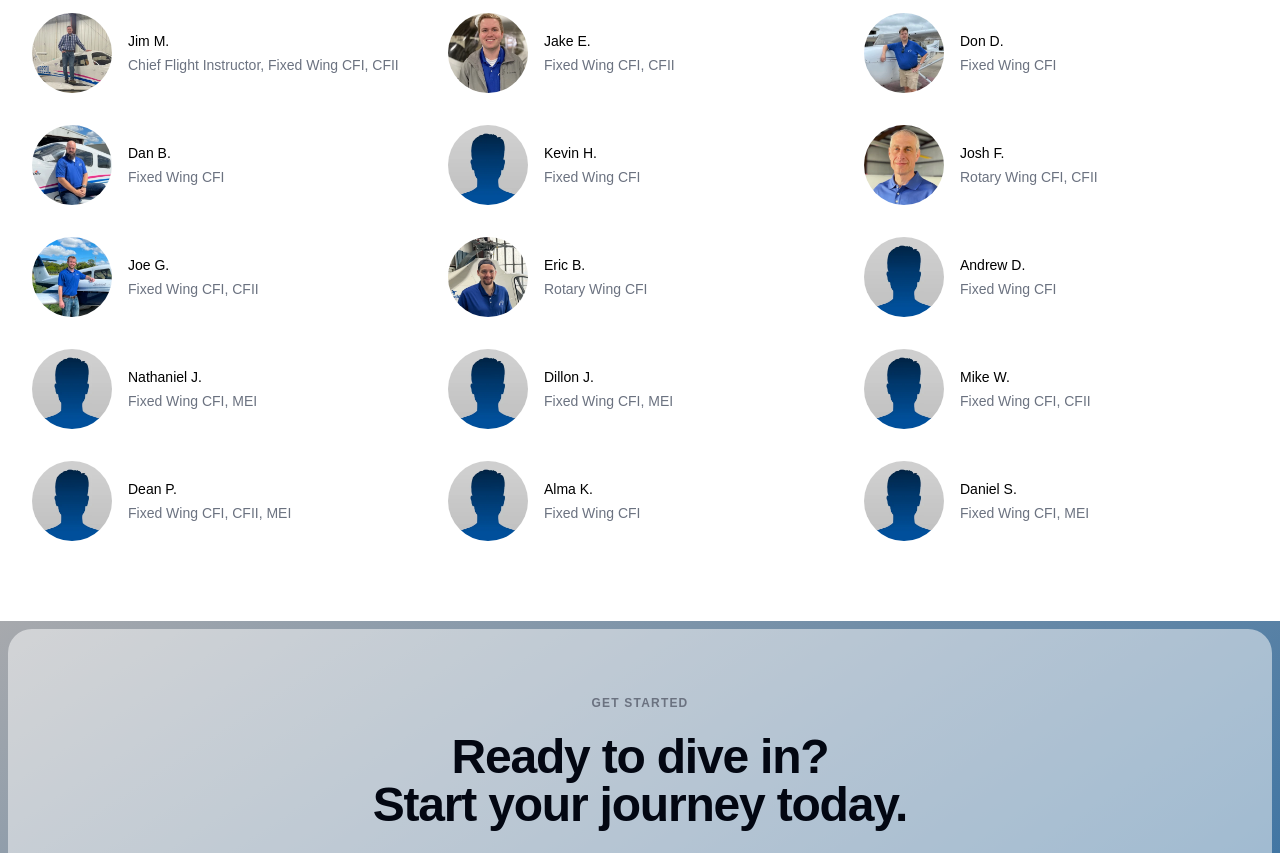
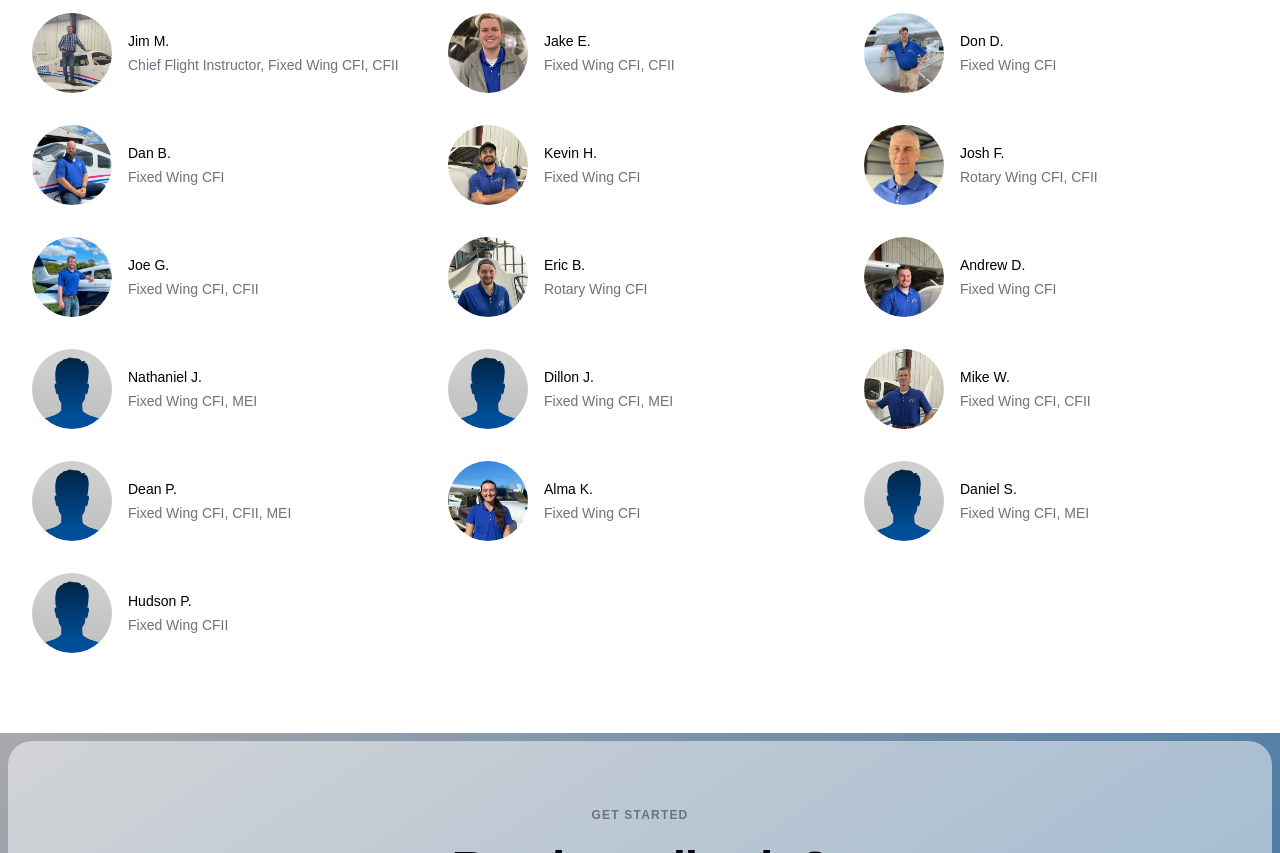
Before and after one commit to right-rudder/ideal-astro, an Astro site: page /about/our-team in a window 1280 px wide. Shown: the part 1360-2213 px from the top of the page. Built offline with nearby package versions, Linux system fonts and the light colour scheme; Astro itself is replaced by a stand-in of ours.

Commit message:
update site

```diff
--- a/src/pages/about/our-team.astro
+++ b/src/pages/about/our-team.astro
@@ -61,7 +61,7 @@ const data = {
         <li>
           <ImageComp
             imageAlt="Kimberly Nagel"
-            imagePath="/src/assets/images/kimberly_300.webp"
+            imagePath="/src/assets/images/kim_nagel_pic.webp"
             styles="w-11/12 max-w-lg h-[30rem] object-cover rounded-xl"
             quality="100"
           />
@@ -134,7 +134,7 @@ const data = {
       <Person
         name="Kevin H."
         description="Fixed Wing CFI"
-        img="/src/assets/images/silhouette.webp"
+        img="/src/assets/images/cfi-kevin-h.webp"
       />
       <Person
         name="Josh F."
@@ -154,7 +154,7 @@ const data = {
       <Person
         name="Andrew D."
         description="Fixed Wing CFI"
-        img="/src/assets/images/silhouette.webp"
+        img="/src/assets/images/ideal_cfi_andrew_d.webp"
       />
       <Person
         name="Nathaniel J."
@@ -169,7 +169,7 @@ const data = {
       <Person
         name="Mike W."
         description="Fixed Wing CFI, CFII"
-        img="/src/assets/images/silhouette.webp"
+        img="/src/assets/images/cfii-mike-w.webp"
       />
       <Person
         name="Dean P."
@@ -179,13 +179,18 @@ const data = {
       <Person
         name="Alma K."
         description="Fixed Wing CFI"
-        img="/src/assets/images/silhouette.webp"
+        img="/src/assets/images/cfii-alma-k.webp"
       />
       <Person
         name="Daniel S."
         description="Fixed Wing CFI, MEI"
         img="/src/assets/images/silhouette.webp"
       />
+      <Person
+        name="Hudson P."
+        description="Fixed Wing CFII"
+        img="/src/assets/images/silhouette.webp"
+      />
     </ul>
   </section>
 </BaseLayout>
```
Also changed, not shown: package.json (+6 -6 lines), src/assets/images/cfi-kevin-h.webp (added), src/assets/images/cfii-alma-k.webp (added), src/assets/images/cfii-mike-w.webp (added), src/assets/images/ideal_cfi_andrew_d.webp (added), src/assets/images/kim_nagel_pic.webp (added), 1 other file.
